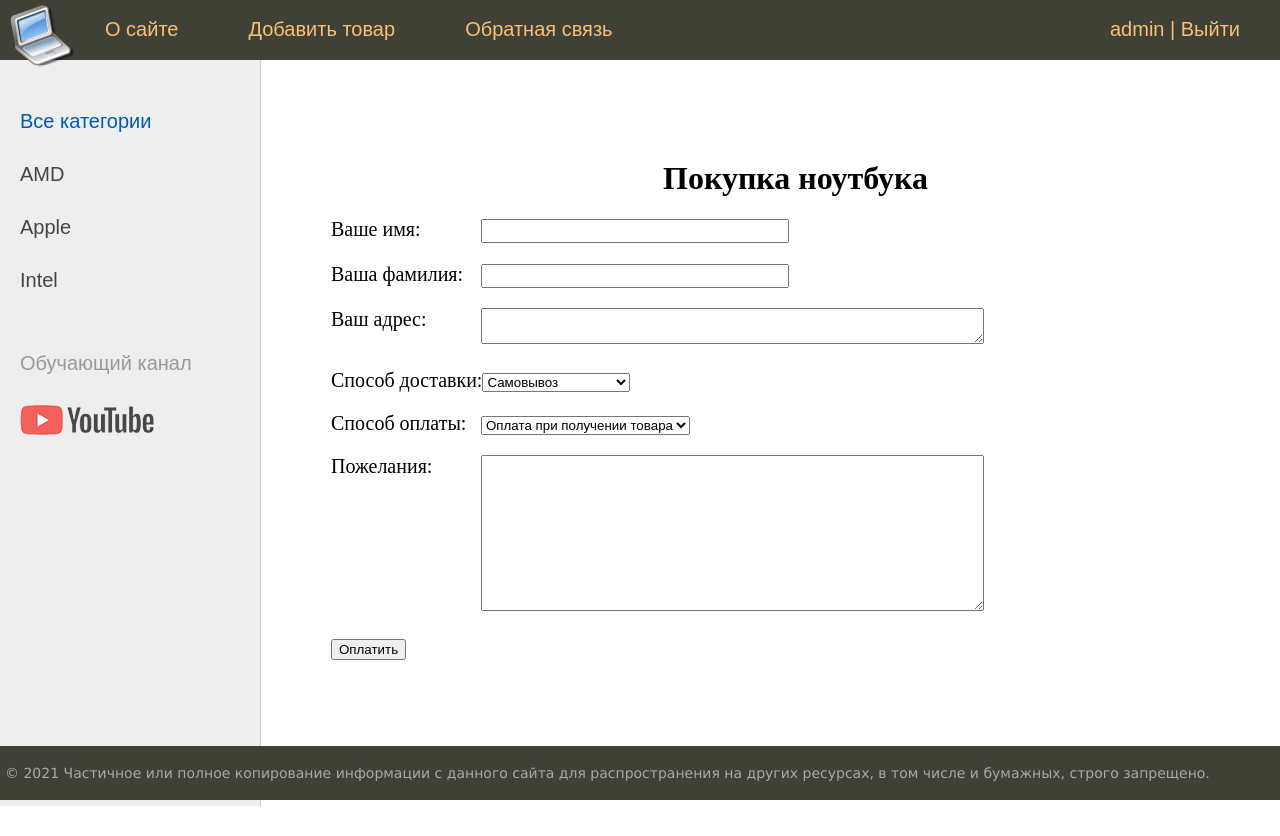
After one commit to Taras54321/Django-Project, a Django app: page /selling/ in a window 1280 px wide. The commit adds this page. Run offline with Django 3.2, Linux system fonts and the light colour scheme; a user stored in the database is signed in; data comes from the database, SQL or seed files in the repository; both versions use the stored data as it was after the commit.

Commit message:
added selling page

```diff
--- a/main/forms.py
+++ b/main/forms.py
@@ -3,7 +3,7 @@ from django.contrib.auth.forms import UserCreationForm, AuthenticationForm
 from django.contrib.auth.models import User
 from django.core.exceptions import ValidationError
 from captcha.fields import CaptchaField
-from main.models import Category
+from .models import Category
 
 
 class AddPostForm(forms.Form):
@@ -26,7 +26,6 @@ class RegisterUserForm(UserCreationForm):
     username = forms.CharField(label='Логин', widget=forms.TextInput(attrs={'class': 'form-input'}))
     password1 = forms.CharField(label='Пароль', widget=forms.PasswordInput(attrs={'class': 'form-input'}))
     password2 = forms.CharField(label='Повтор пароля', widget=forms.PasswordInput(attrs={'class': 'form-input'}))
-    # email = forms.EmailField(label='Email', widget=forms.EmailInput(attrs={'class': 'form-input'}))
 
     class Meta:
         model = User
@@ -43,3 +42,19 @@ class ContactForm(forms.Form):
     email = forms.EmailField(label='Email', widget=forms.TextInput(attrs={'class': 'form-input'}))
     content = forms.CharField(label='Содержание', widget=forms.Textarea(attrs={'cols': 60, 'rows': 10}))
     captcha = CaptchaField()
+
+
+class SellingForm(forms.Form):
+    DELIVERY_METHODS = (('1', 'Самовывоз'),
+                        ('2', 'Нова Пошта'),
+                        ('3', 'Укрпошта'),
+                        ('4', 'Курьером по адресу'))
+    PAYMENT_METHODS = (('1', 'Оплата при получении товара'),
+                       ('2', 'Картой онлайн'),
+                       ('3', 'Безналичная оплата'))
+    first_name = forms.CharField(label='Ваше имя', widget=forms.TextInput(attrs={'class': 'form-input'}))
+    last_name = forms.CharField(label='Ваша фамилия', widget=forms.TextInput(attrs={'class': 'form-input'}))
+    address = forms.CharField(label='Ваш адрес', widget=forms.Textarea(attrs={'cols': 60, 'rows': 2}))
+    delivery_method = forms.ChoiceField(label='Способ доставки', choices=DELIVERY_METHODS)
+    payment_method = forms.ChoiceField(label='Способ оплаты', choices=PAYMENT_METHODS)
+    content = forms.CharField(label='Пожелания', widget=forms.Textarea(attrs={'cols': 60, 'rows': 10}))
--- a/main/models.py
+++ b/main/models.py
@@ -7,7 +7,6 @@ class Notebook(models.Model):
     title = models.CharField(max_length=255, verbose_name='Название')
     content = models.TextField(blank=True, verbose_name='Описание')
     photo = models.ImageField(upload_to='photos', verbose_name='Фото')
-    # time_create = models.DateTimeField(auto_now_add=True, verbose_name='Время добавления')
     price = models.CharField(max_length=20, verbose_name='Цена')
     in_stock = models.BooleanField(default=True, verbose_name='В наличии')
     slug = models.SlugField(max_length=255, unique=True, db_index=True, verbose_name='URL')
--- a/main/static/main/css/styles.css
+++ b/main/static/main/css/styles.css
@@ -82,15 +82,15 @@ ul.list-articles li {
 
 .logo {
 	background: url('../images/logo.png') no-repeat 10px 5px;
-	width: 70px;
-	height: 60px;
+	width: 75px;
+	height: 90%;
 }
 
 ul.mainmenu {
 	list-style: none;
 	margin: 0;
 	padding: 0;
-	height: 60px;
+	height: 80px;
 	color: #fdc073;
 	font-size: 20px;
 	overflow: hidden;
--- a/main/templates/main/base.html
+++ b/main/templates/main/base.html
@@ -4,6 +4,7 @@
 <html>
 <head>
 	<title>{{title}}</title>
+	<style> h1 { text-align: center; }</style>
 	<link type="text/css" href="{% static 'main/css/styles.css' %}" rel="stylesheet" />
 	<meta http-equiv="Content-Type" content="text/html; charset=utf-8">
 	<link rel="shortcut icon" href="{% static 'main/images/main1.ico' %}" type="image/x-icon" />
@@ -64,6 +65,7 @@
 <!-- Блок контента -->
 	<div class="content-text">
 {% block content %}
+
 {% endblock %}
 		{% if page_obj.has_other_pages %}
 		<nav class="list-pages">
--- /dev/null
+++ b/main/templates/main/selling.html
@@ -0,0 +1,14 @@
+{% extends 'main/base.html' %}
+
+{% block content %}
+<h1>{{title}}</h1>
+<form action="{% url 'selling' %}" method="post" enctype="multipart/form-data">
+    {% csrf_token %}
+    <div class="form-error">{{ form.non_field_errors }}</div>
+    {% for f in form %}
+        <p><label class="form-label" for="{{ f.id_for_label }}">{{f.label}}: </label>{{ f }}</p>
+        <div class="form-error">{{ f.errors }}</div>
+    {% endfor %}
+    <button type="submit">Оплатить</button>
+</form>
+{% endblock %}
--- a/main/urls.py
+++ b/main/urls.py
@@ -12,4 +12,5 @@ urlpatterns = [
     path('register/', RegisterUser.as_view(), name='register'),
     path('post/<slug:post_slug>/', ShowPost.as_view(), name='post'),
     path('category/<slug:cat_slug>/', NotebookCategory.as_view(), name='category'),
+    path('selling/', SellingPage.as_view(), name='selling'),
 ]
--- a/main/views.py
+++ b/main/views.py
@@ -5,9 +5,8 @@ from django.http import HttpResponseNotFound
 from django.urls import reverse_lazy
 from django.views.generic import ListView, DetailView, CreateView, FormView
 from django.contrib.auth.mixins import LoginRequiredMixin
-from django.views.generic.detail import SingleObjectMixin
 
-from .forms import AddPostForm, RegisterUserForm, LoginUserForm, ContactForm
+from .forms import AddPostForm, RegisterUserForm, LoginUserForm, ContactForm, SellingForm
 from .utils import *
 
 
@@ -37,7 +36,6 @@ class ShowPost(DataMixin, DetailView):
     slug_url_kwarg = 'post_slug'
     context_object_name = 'post'
     cat_selected = 0
-    # title = SingleObjectMixin.get_object()
 
     def title(self):
         return Notebook.objects.get(slug=self.kwargs['post_slug'])
@@ -103,6 +101,14 @@ class AboutUsView(DataMixin, ListView):
     cat_selected = 0
 
 
+class SellingPage(LoginRequiredMixin, DataMixin, FormView):
+    form_class = SellingForm
+    template_name = 'main/selling.html'
+    context_object_name = 'selling'
+    title = 'Покупка ноутбука'
+    cat_selected = 0
+
+
 def logout_user(request):
     logout(request)
     return redirect('login')
```
Also changed, not shown: db.json (deleted, +0 -1 lines), main/templates/main/post.html (+6 -2 lines), db.sqlite3, main/migrations/0001_initial.py, main/migrations/0002_auto_20210727_1602.py (deleted), main/migrations/0003_alter_notebook_options.py (deleted), main/static/main/images/logo.png, main/static/main/images/logo1.png (deleted), 3 other files.
